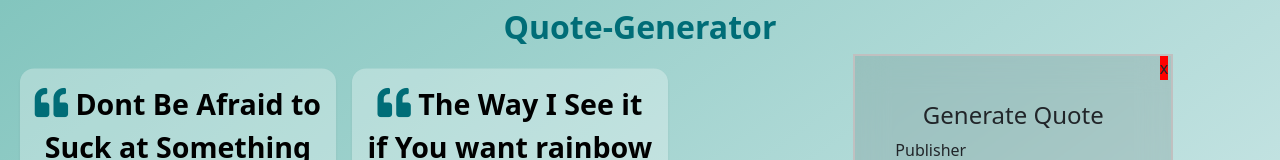
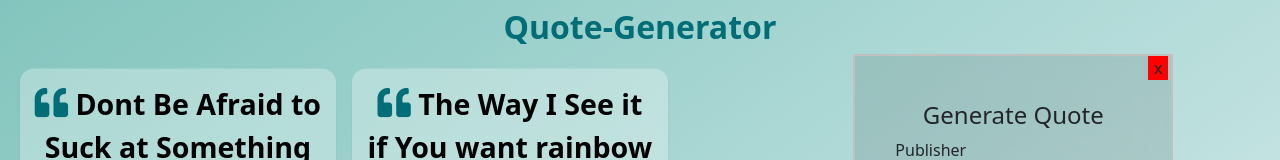
Before and after one commit to juliamwangi123/quote-redo, an Angular app: page / in a window 1280 px wide. Both pictures are taken after a click on the button "Genarate Quote". Shown: the top 160 px of the page. Built offline with nearby package versions, Linux system fonts and the light colour scheme.

Commit message:
ft:add close button on form

```diff
--- a/src/app/form/form.component.css
+++ b/src/app/form/form.component.css
@@ -15,4 +15,6 @@ form h4{
     right: 1%;
     background-color: red;
     cursor: pointer;
+    width: 20px;
+    text-align: center;
 }
```
